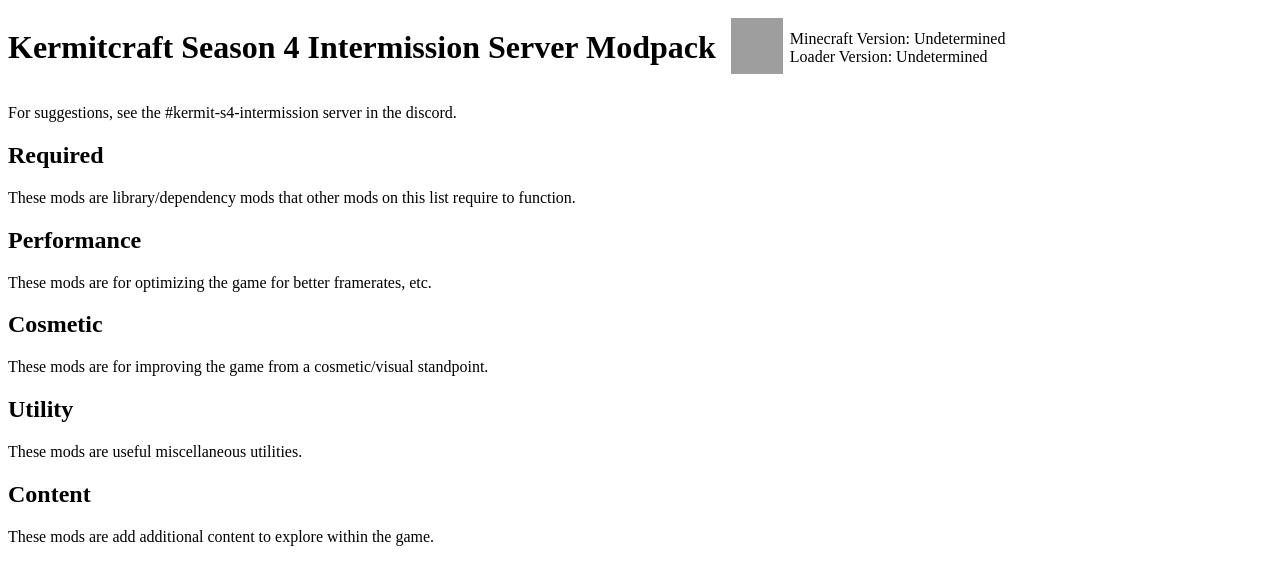
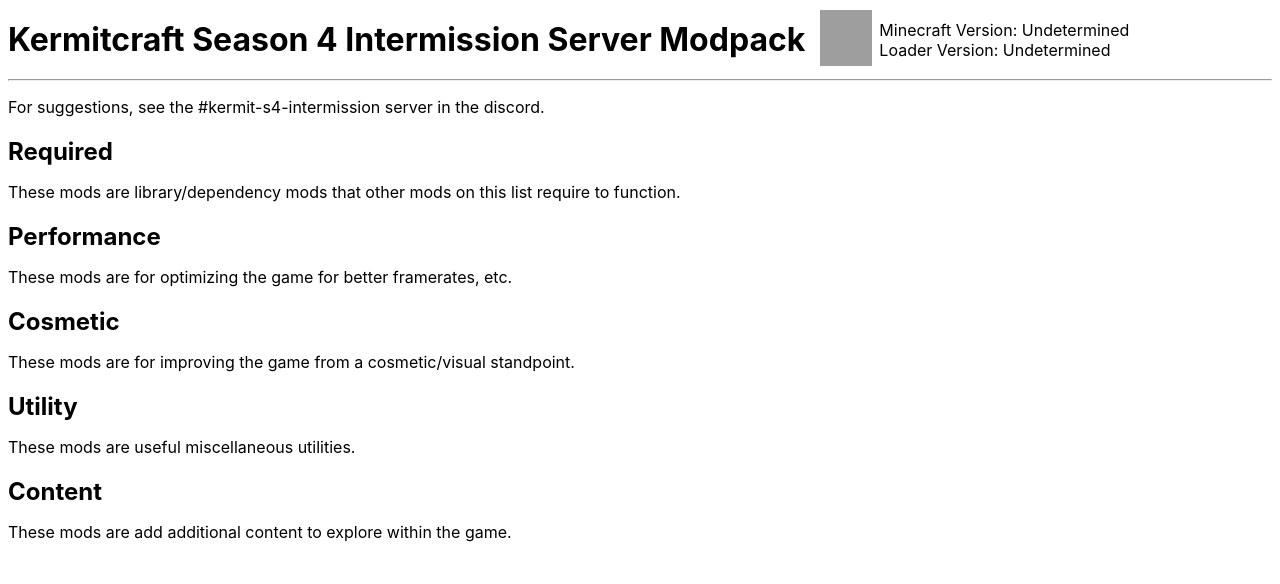
Before and after one commit to FifthTundraG/fifthtundrag.github.io, a website: page kermitcraft-intermission-modlist/src/index.html in a window 1280 px wide. Drawn offline with Linux system fonts and the light colour scheme; no server answers; grey boxes are pictures that could not be loaded.

Commit message:
[K-S4-I] update visuals

```diff
--- a/kermitcraft-intermission-modlist/src/css/style.css
+++ b/kermitcraft-intermission-modlist/src/css/style.css
@@ -1,11 +1,21 @@
+body {
+    font-family: -apple-system, system-ui, sans-serif;
+}
+
 header {
     display: flex;
     align-items: center;
+
+    h1 {
+        margin: 12px 0;
+    }
 }
-
 a {
     color: black;
     text-decoration: none;
+}
+h2 {
+    margin-bottom: 0;
 }
 
 .fabric-version-info {
--- a/kermitcraft-intermission-modlist/src/index.html
+++ b/kermitcraft-intermission-modlist/src/index.html
@@ -18,19 +18,13 @@
             </div>
         </div>
     </header>
+    <hr>
     <main>
         <p>For suggestions, see the #kermit-s4-intermission server in the discord.</p>
         <h2>Required</h2>
         <p>These mods are library/dependency mods that other mods on this list require to function.</p>
         <div id="requiredList" class="mod-list">
-            <!-- <div class="mod">
-                <img src="https://cdn.modrinth.com/data/Xbc0uyRg/f9d7c09397588b690cf3c09303d7812837b2caab.png" alt="${modname}-logo" width="96px" height="96px">
-                <div class="mod-content">
-                    <h3>Create Fabric</h3>
-                    <p class="mod-author">By tropheusj</p>
-                    <p class="mod-description">Building Tools and Aesthetic Technology</p>
-                </div>
-            </div> -->
+
         </div>
         <h2>Performance</h2>
         <p>These mods are for optimizing the game for better framerates, etc.</p>
--- a/kermitcraft-intermission-modlist/src/ts/main.ts
+++ b/kermitcraft-intermission-modlist/src/ts/main.ts
@@ -129,7 +129,7 @@
     ]
 }
 
-async function getProjectOwner(slug: string) {
+async function getProjectOwner(slug: string) { //! this doesn't work with organizations, but as far as i can tell the API doesn't support them either so i can't really add them even if i wanted to
     return fetch(`https://api.modrinth.com/v2/project/${slug}/members`)
         .then((response) => response.json())
         .then((json) => {
```
